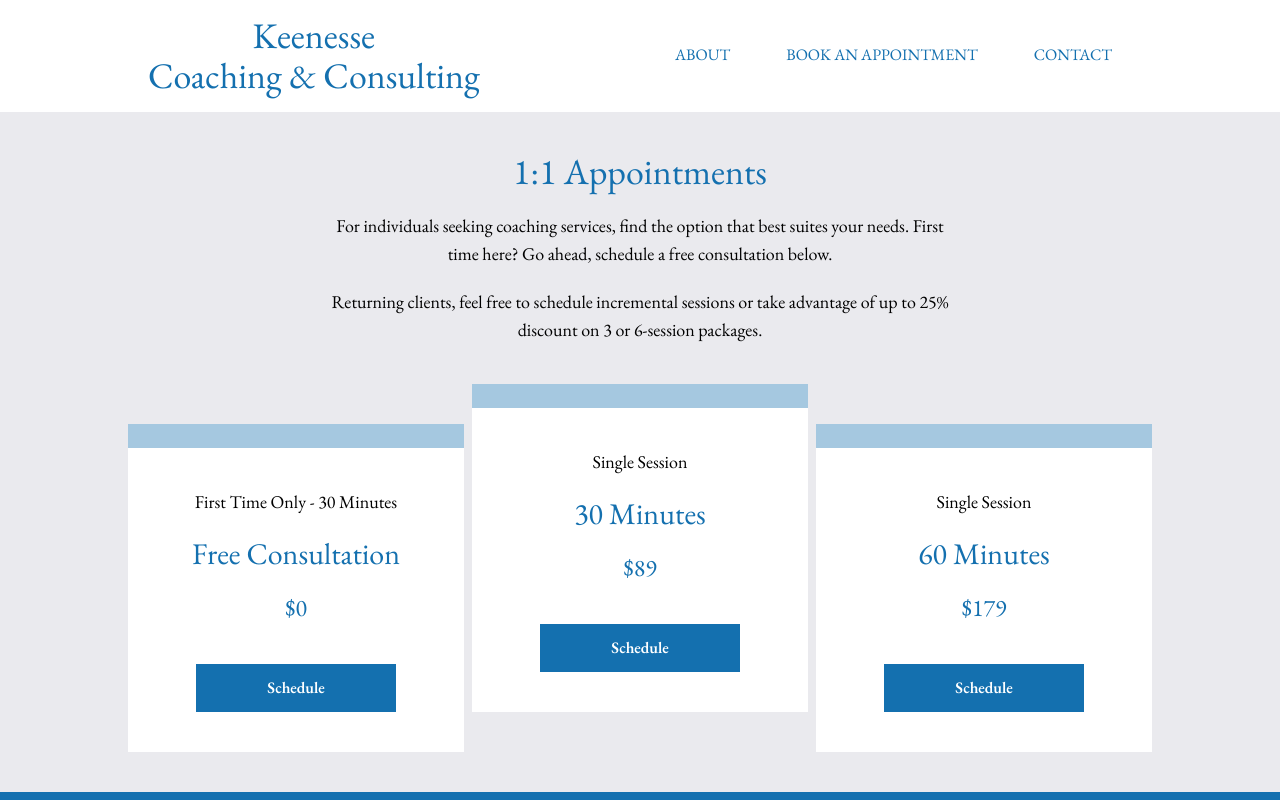
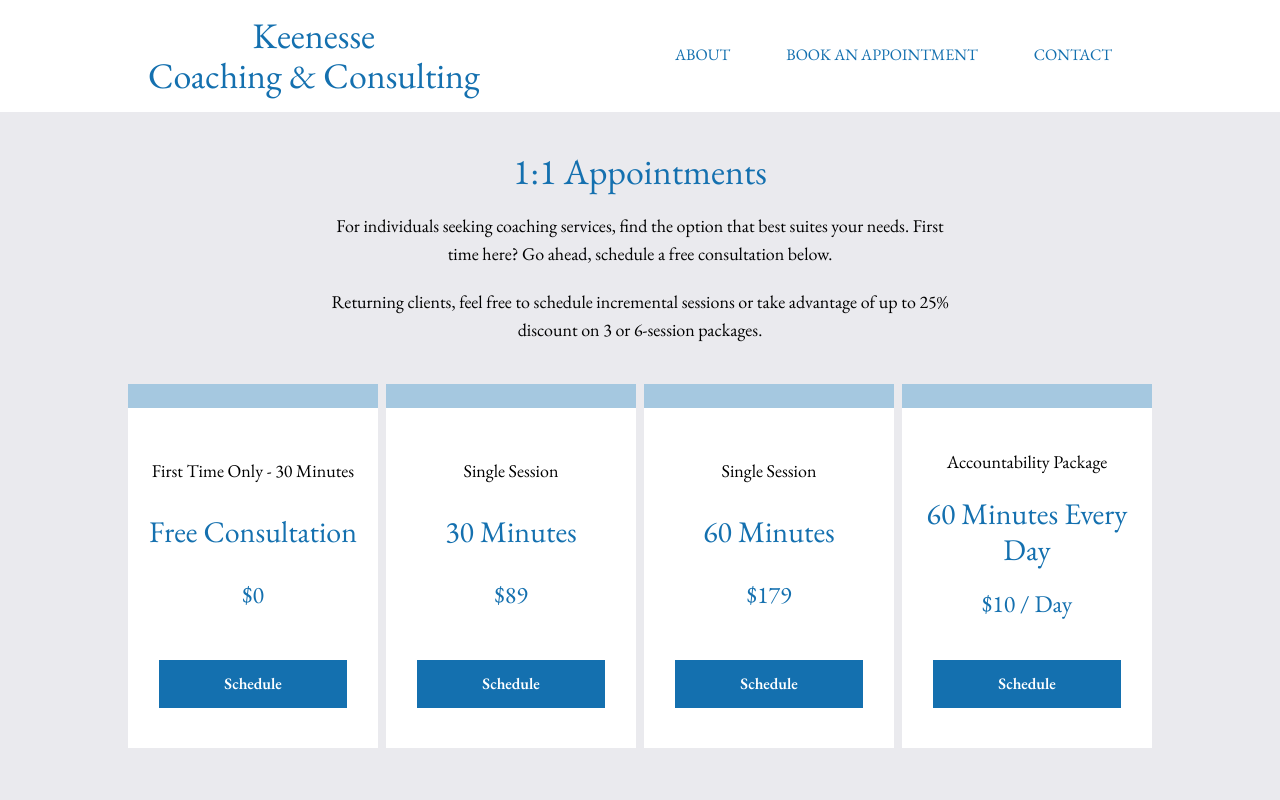
Before and after one commit to ybot1122/keenesse, a Next.js app: page /appointments in a window 1280 px wide. Shown: the top 800 px of the page. Built offline with nearby package versions, Linux system fonts and the light colour scheme.

Commit message:
Handle customer created

```diff
--- a/app/appointments/page.tsx
+++ b/app/appointments/page.tsx
@@ -20,13 +20,13 @@ export default function Appointments() {
             take advantage of up to 25% discount on 3 or 6-session packages.
           </p>
 
-          <div className="grid grid-cols-1 md:grid-cols-3 text-center mt-10 gap-2">
+          <div className="grid grid-cols-1 md:grid-cols-4 text-center mt-10 gap-2">
             <BuyCard
               description="First Time Only - 30 Minutes"
               title="Free Consultation"
               price={"$0"}
               href="https://calendly.com/keenesse/free30min"
-              indented={true}
+              indented={false}
               bg="white"
             />
             <BuyCard
@@ -42,7 +42,15 @@ export default function Appointments() {
               title="60 Minutes"
               price="$179"
               href="https://calendly.com/keenesse/60min"
-              indented={true}
+              indented={false}
+              bg="white"
+            />
+            <BuyCard
+              description="Accountability Package"
+              title="60 Minutes Every Day"
+              price="$10 / Day"
+              href="https://buy.stripe.com/test_cN2dU6d4S5HigiQ9AB"
+              indented={false}
               bg="white"
             />
           </div>
--- a/app/stripe_webhook/handleCustomerCreated.ts
+++ b/app/stripe_webhook/handleCustomerCreated.ts
@@ -59,4 +59,11 @@ export default async function handleCustomerCreated(customer: StripeCustomer) {
   });
 
   await promise;
+
+  return new NextResponse(
+    JSON.stringify({
+      message: "Contact added",
+    }),
+    { status: 200 },
+  );
 }
--- a/app/stripe_webhook/handleInvoicePaymentSucceeded.ts
+++ b/app/stripe_webhook/handleInvoicePaymentSucceeded.ts
@@ -21,8 +21,6 @@ type StripeInvoice = {
 export default async function handleInvoicePaymentSucceeded(
   invoice: StripeInvoice,
 ) {
-  console.log(invoice);
-
   if (!invoice.lines.data.some((d) => productIds.includes(d.plan?.product))) {
     return new NextResponse(
       JSON.stringify({
```
